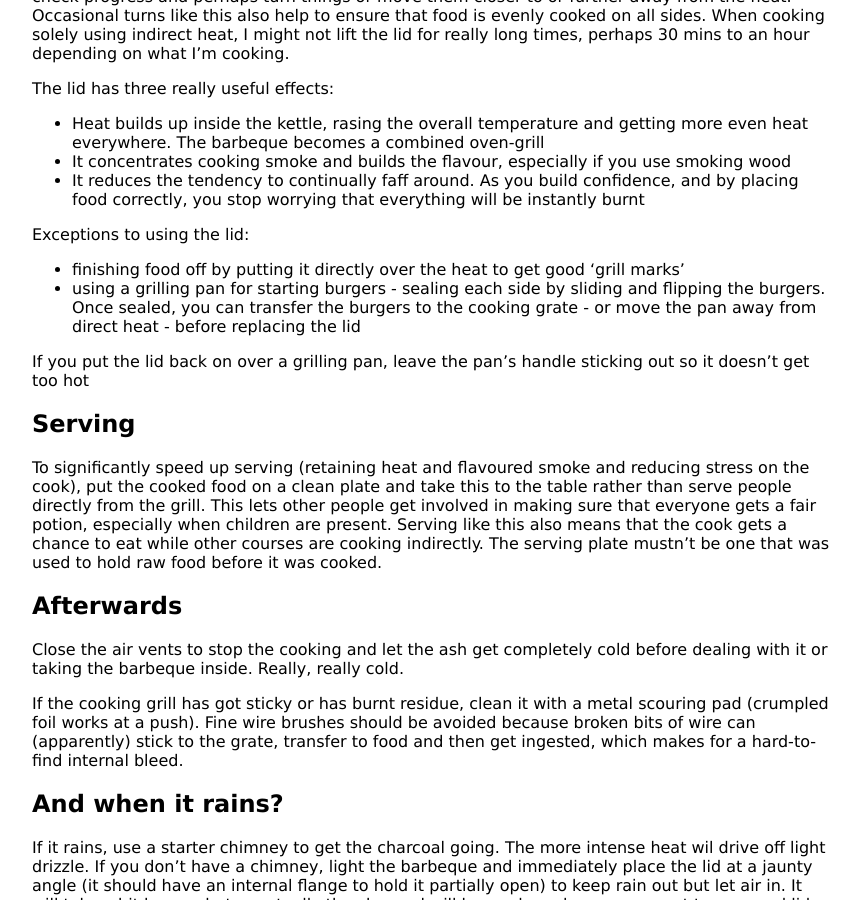
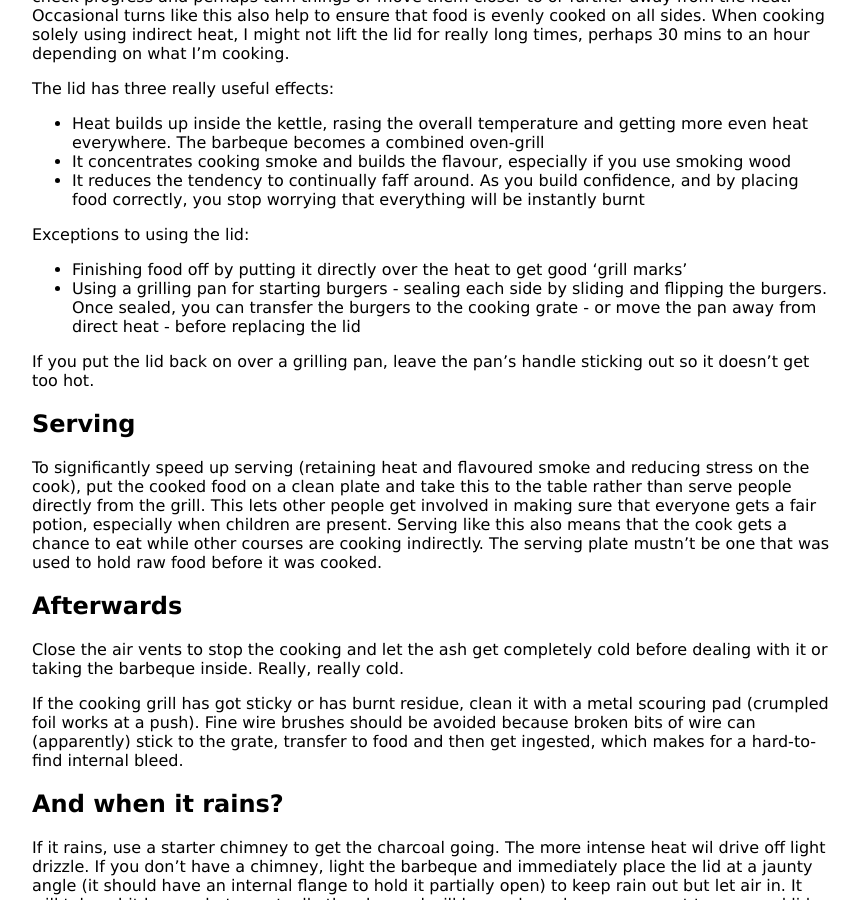
Before and after one commit to KineticLensman/KineticLensman.github.io, a Jekyll site: the page built from _posts/2018-08-12-barbecue-part1.md, in a window 1280 px wide and 900 px high, scrolled down 2183 px. Shown: the whole window, without its empty margins (208-1068 px from the left). Built offline with Jekyll 4.4.1, drawn with Linux system fonts in a browser that asks for light colours.

Commit message:
bullet point punctuation consistency

```diff
--- a/_posts/2018-08-12-barbecue-part1.md
+++ b/_posts/2018-08-12-barbecue-part1.md
@@ -64,10 +64,10 @@ The lid has three really useful effects:
 * It reduces the tendency to continually faff around. As you build confidence, and by placing food correctly, you stop worrying that everything will be instantly burnt
 
 Exceptions to using the lid:
-* finishing food off by putting it directly over the heat to get good 'grill marks'
-* using a grilling pan for starting burgers - sealing each side by sliding and flipping the burgers. Once sealed, you can transfer the burgers to the cooking grate - or move the pan away from direct heat - before replacing the lid
+* Finishing food off by putting it directly over the heat to get good 'grill marks'
+* Using a grilling pan for starting burgers - sealing each side by sliding and flipping the burgers. Once sealed, you can transfer the burgers to the cooking grate - or move the pan away from direct heat - before replacing the lid
 
-If you put the lid back on over a grilling pan, leave the pan's handle sticking out so it doesn't get too hot
+If you put the lid back on over a grilling pan, leave the pan's handle sticking out so it doesn't get too hot.
 
 ## Serving
 
```
